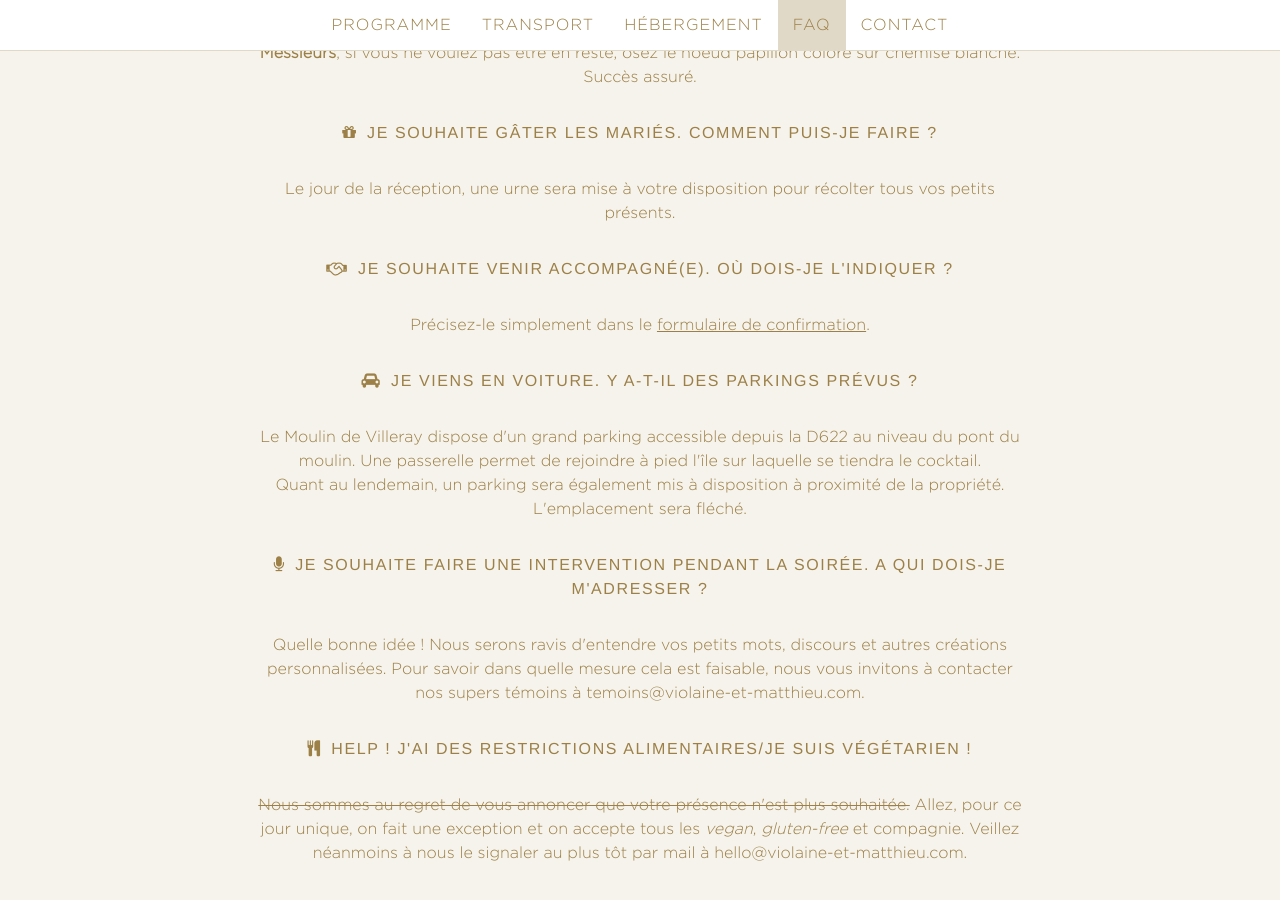
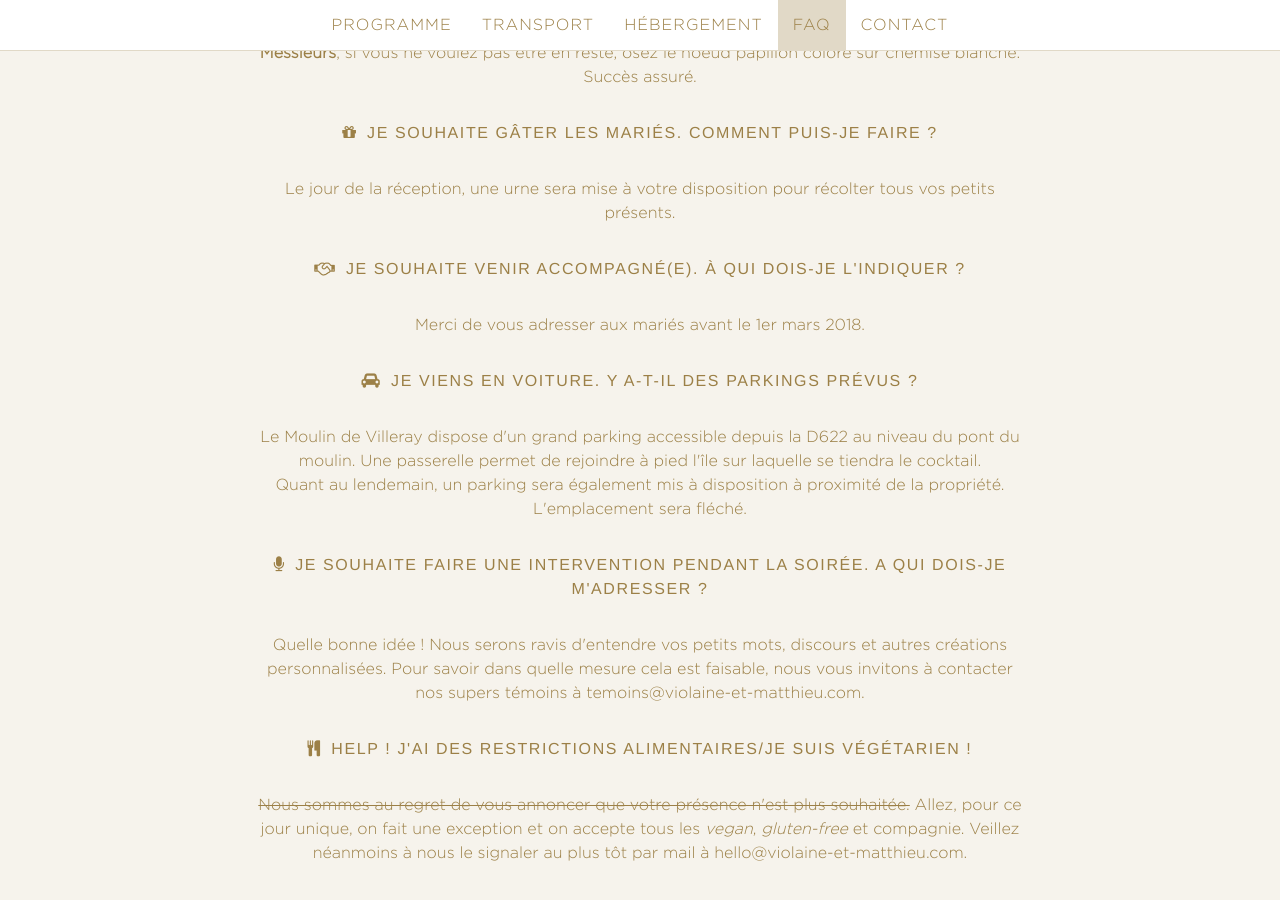
Before and after one commit to matthieuprat/wedding, a Jekyll site: the page built from index.html, in a window 1280 px wide and 900 px high, scrolled down 4424 px. Built offline with Jekyll 4.4.1, drawn with Linux system fonts in a browser that asks for light colours.

Commit message:
Update FAQ

```diff
--- a/index.html
+++ b/index.html
@@ -145,8 +145,8 @@ layout: default
     <h5><i class="fa fa-gift mrg-right-sm"></i>Je souhaite gâter les mariés. Comment puis-je faire ?</h5>
     <p>Le jour de la réception, une urne sera mise à votre disposition pour récolter tous vos petits présents.</p>
 
-    <h5><i class="fa fa-handshake-o mrg-right-sm"></i>Je souhaite venir accompagné(e). Où dois-je l'indiquer ?</h5>
-    <p>Précisez-le simplement dans le <a href="https://goo.gl/forms/RWQvQWzF5xqNwlVg2" target="_blank">formulaire de confirmation</a>.</p>
+    <h5><i class="fa fa-handshake-o mrg-right-sm"></i>Je souhaite venir accompagné(e). À qui dois-je l'indiquer ?</h5>
+    <p>Merci de vous adresser aux mariés avant le 1er mars 2018.</p>
 
     <h5><i class="fa fa-car mrg-right-sm"></i>Je viens en voiture. Y a-t-il des parkings prévus ?</h5>
     <p>Le Moulin de Villeray dispose d'un grand parking accessible depuis la D622 au niveau du pont du moulin. Une
```
